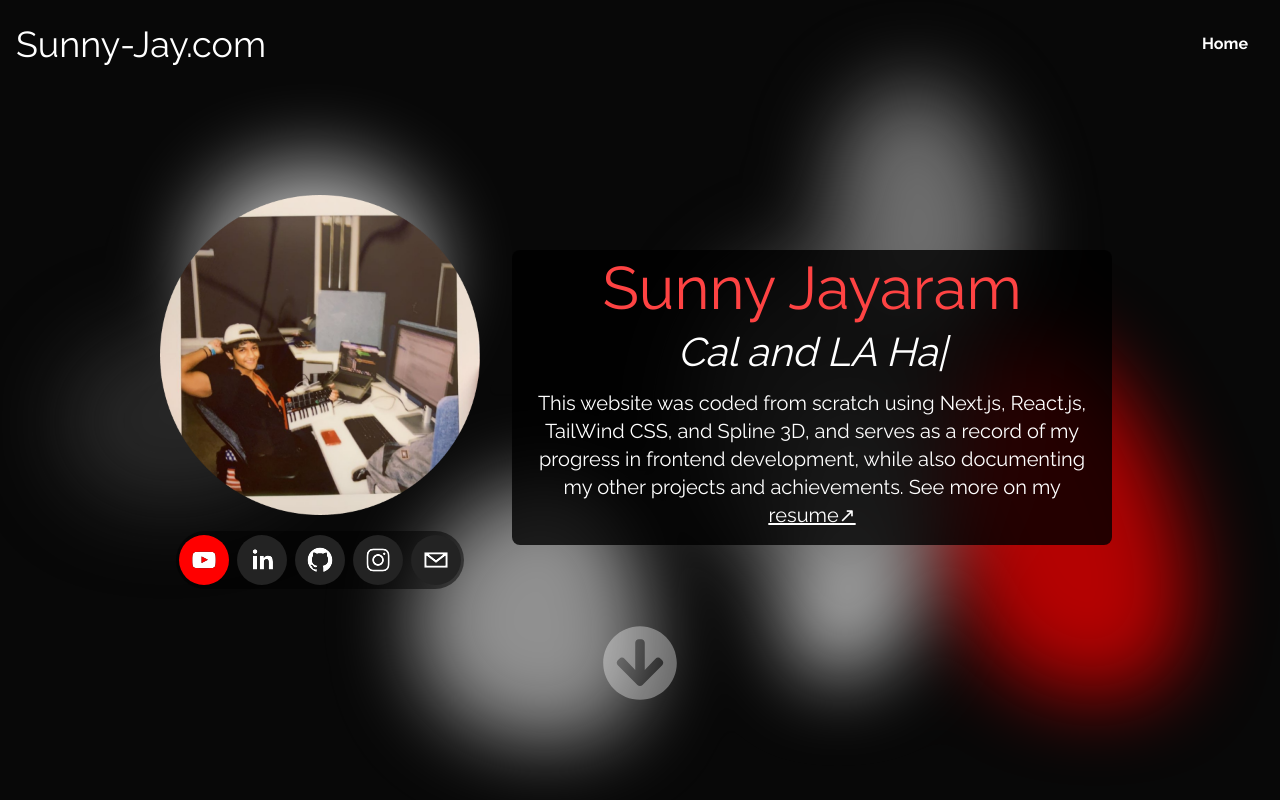
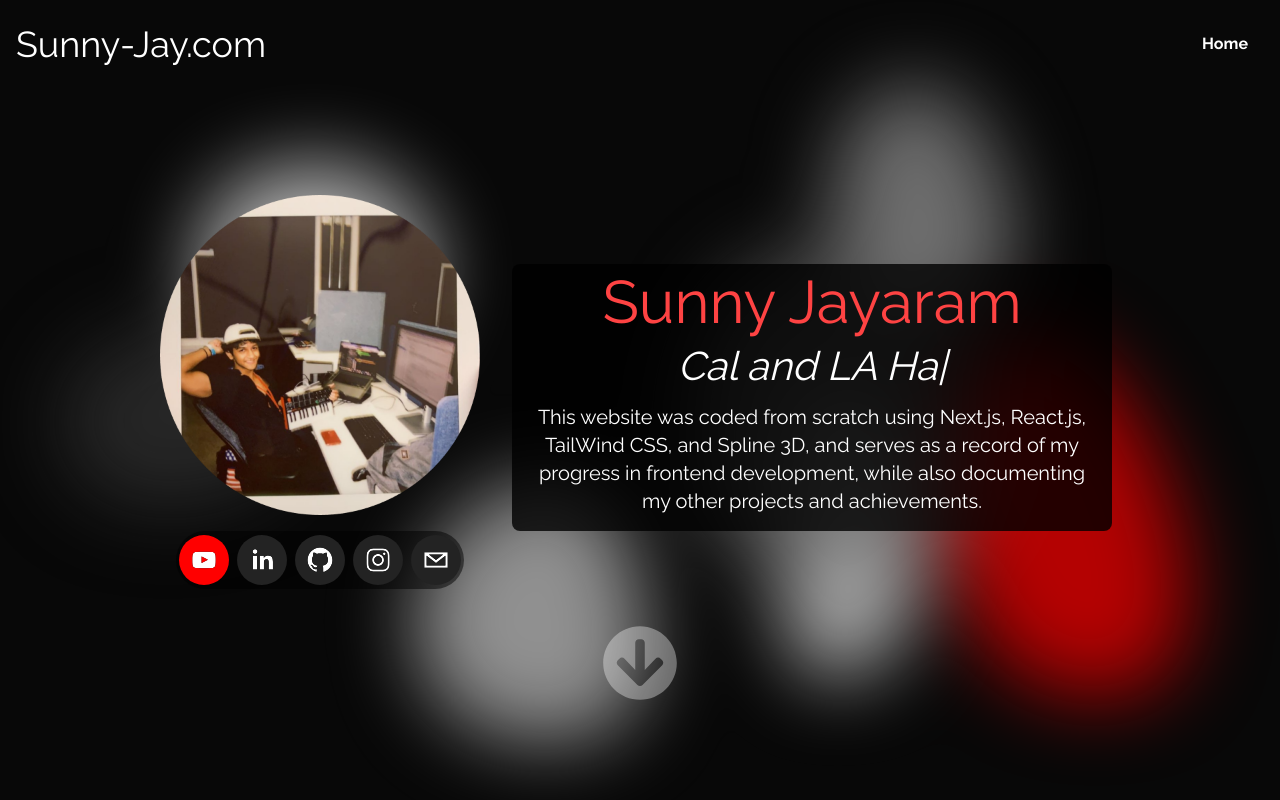
Before and after one commit to sun-jay/Personal-Website, a Next.js app: page / in a window 1280 px wide. Shown: the top 800 px of the page. Built offline with nearby package versions, Linux system fonts and the light colour scheme.

Commit message:
delete resume

```diff
--- a/components/Hero.jsx
+++ b/components/Hero.jsx
@@ -132,7 +132,8 @@ const Hero = () => {
                 This website was coded from scratch using Next.js, React.js,
                 TailWind CSS, and Spline 3D, and serves as a record of my
                 progress in frontend development, while also documenting my
-                other projects and achievements. See more on my{" "}
+                other projects and achievements.
+                 {/* See more on my{" "}
                 <span className="underline">
                   <a
                     target="_blank"
@@ -141,7 +142,7 @@ const Hero = () => {
                   >
                     resume↗
                   </a>
-                </span>
+                </span> */}
               </p>
             </div>
           </div>
```
Also changed, not shown: 1 other file (tests, documents, lock files or other folders).
